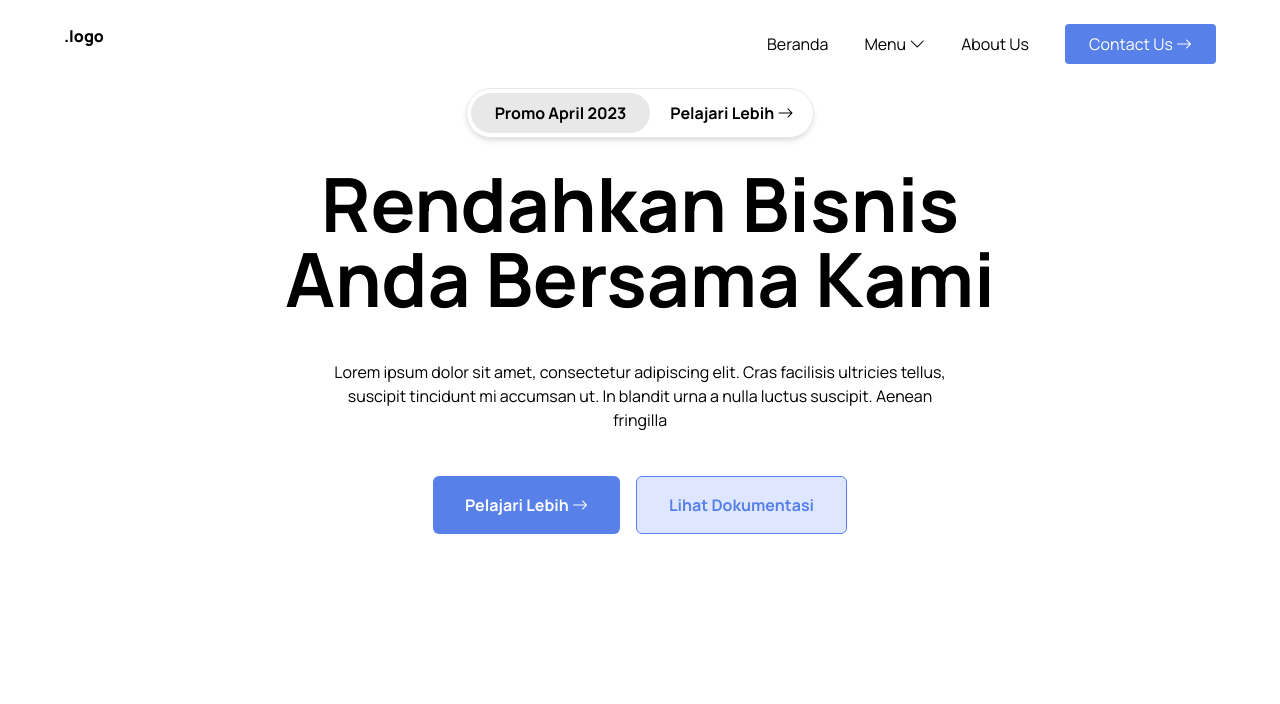
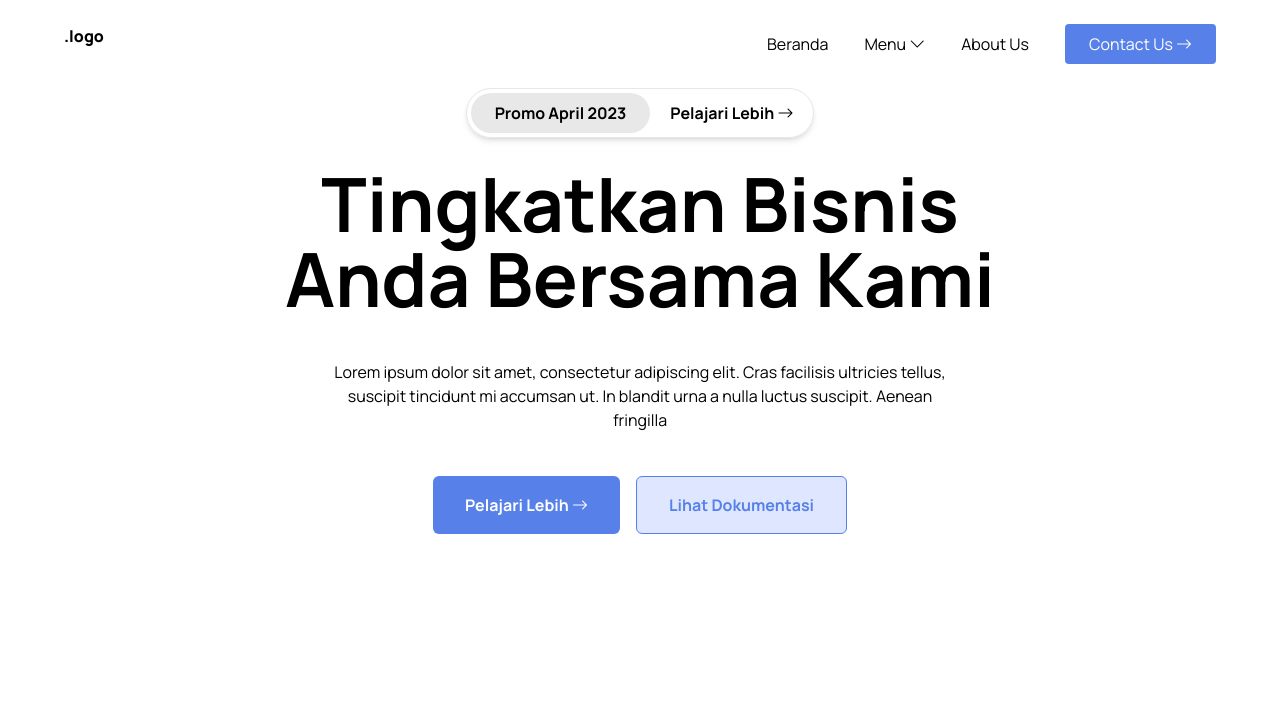
Before and after one commit to jrenghaha/first-try-html, a website: page index.html in a window 1280 px wide. Shown: the top 704 px of the page. Drawn offline with nearby package versions, Linux system fonts and the light colour scheme.

Commit message:
balik normal

```diff
--- a/index.html
+++ b/index.html
@@ -42,7 +42,7 @@
                 <div class="bg-[#1E1E1E]/10 py-2 px-6 rounded-full">Promo April 2023</div>
                 <div> Pelajari Lebih <i class="bi-arrow-right"></i> </div>
             </div>
-            <h1 class="leading-none pt-4 font-bold max-w-screen-md text-center text-[4.68rem]">Rendahkan Bisnis Anda
+            <h1 class="leading-none pt-4 font-bold max-w-screen-md text-center text-[4.68rem]">Tingkatkan Bisnis Anda
                 Bersama Kami</h1>
             <p class="py-8 max-w-screen-sm text-center">Lorem ipsum dolor sit amet, consectetur adipiscing elit. Cras
                 facilisis
```
